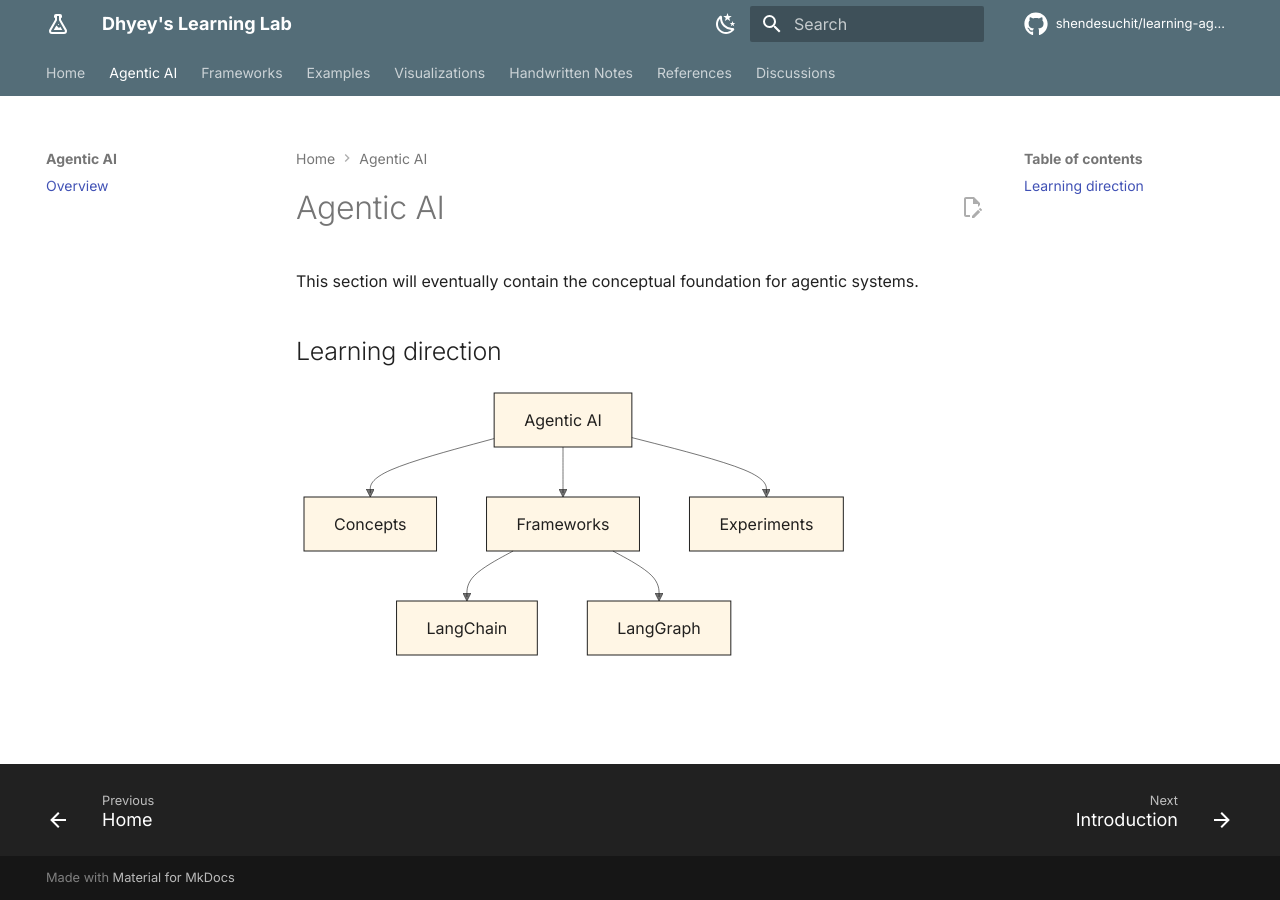
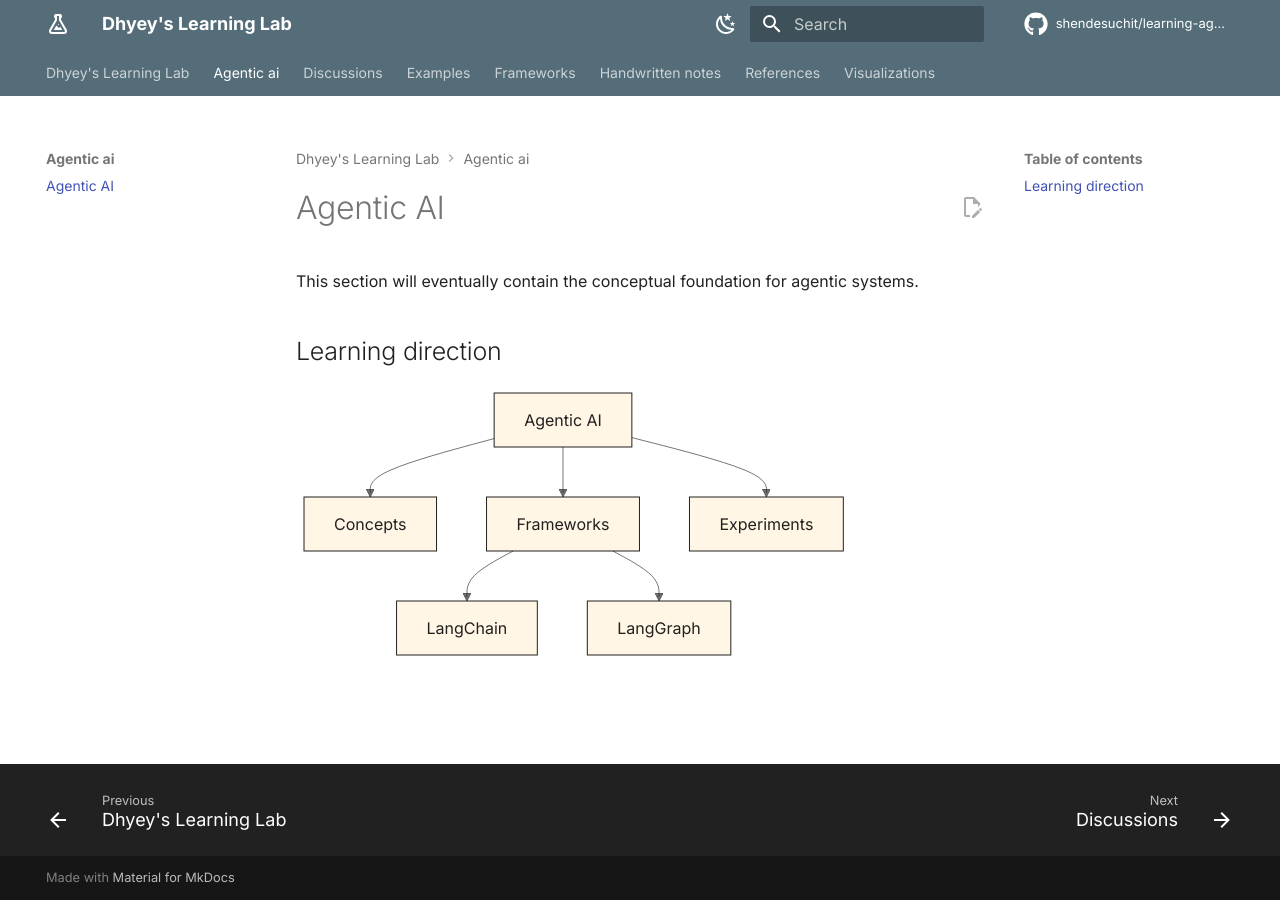
Before and after one commit to shendesuchit/learning-agentic-ai-demo, an MkDocs documentation site: the page built from docs/agentic-ai/index.md, in a window 1280 px wide. Built offline with MkDocs 1.6.1 and Material for MkDocs 9.7.7, drawn with Linux system fonts in a browser that asks for light colours; comment, search, counter and statistics services are not loaded; some of the changed lines change nothing that is shown.

Commit message:
Update mkdocs.yml configuration
Added toc.follow option and updated toc settings. Removed old navigation structure and added awesome-pages and tags plugins.

```diff
--- a/mkdocs.yml
+++ b/mkdocs.yml
@@ -37,13 +37,13 @@ theme:
     - navigation.path
     - navigation.top
     - navigation.footer
+    - toc.follow
     - content.code.copy
     - content.code.annotate
     - content.action.edit
     - search.highlight
     - search.share
     - search.suggest
-    - toc.follow
 
   font:
     text: Inter
@@ -51,6 +51,9 @@ theme:
 
 plugins:
   - search
+  - awesome-pages
+  - tags:
+      tags_file: tags.md
 
 markdown_extensions:
   - pymdownx.emoji:
@@ -59,6 +62,9 @@ markdown_extensions:
   - admonition
   - attr_list
   - md_in_html
+  - toc:
+      permalink: true
+      toc_depth: 3
   - pymdownx.details
   - pymdownx.highlight
   - pymdownx.superfences:
@@ -68,41 +74,6 @@ markdown_extensions:
           format: !!python/name:pymdownx.superfences.fence_code_format
   - pymdownx.tabbed:
       alternate_style: true
-  - toc:
-      permalink: true
-      toc_depth: 3
 
 extra_css:
   - stylesheets/extra.css
-
-nav:
-  - Home: index.md
-
-  - Agentic AI:
-      - Overview: agentic-ai/index.md
-
-  - Frameworks:
-      - LangChain:
-          - Introduction: frameworks/langchain/introduction.md
-          - Middleware:
-              - Overview: frameworks/langchain/middleware/overview.md
-              - Custom Middleware: frameworks/langchain/middleware/custom.md
-              - Predefined Middleware: frameworks/langchain/middleware/predefined.md
-
-      - LangGraph:
-          - Introduction: frameworks/langgraph/introduction.md
-
-  - Examples:
-      - Overview: examples/index.md
-
-  - Visualizations:
-      - Overview: visualizations/index.md
-
-  - Handwritten Notes:
-      - Overview: handwritten-notes/index.md
-
-  - References:
-      - Overview: references/index.md
-
-  - Discussions:
-      - Overview: discussions/index.md
```
